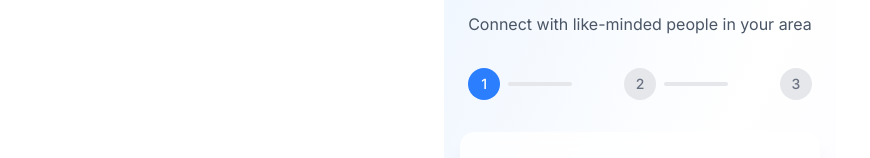
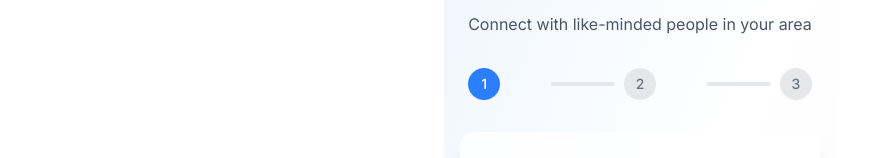
Before and after one commit to rustlers42/hackbay2025, a Next.js app in the folder frontend/: page /registration in a window 1280 px wide. Shown: the part 213-371 px from the top of the page, without its empty margins (0-870 px from the left). Built offline with nearby package versions, Linux system fonts and the light colour scheme; no server answers.

Commit message:
fixd small formatting error in registration

```diff
--- a/frontend/app/registration/components/RegistrationWizard.tsx
+++ b/frontend/app/registration/components/RegistrationWizard.tsx
@@ -74,7 +74,7 @@ export const RegistrationWizard: React.FC = () => {
 
         {/* Progress Bar */}
         <div className="w-full mb-4 sm:mb-8 px-2">
-          <div className="flex justify-between items-center mb-2">
+          <div className="flex justify-between content-center items-center mb-2">
             {steps.map((step, index) => (
               <div key={step} className="flex items-center">
                 <div
@@ -86,7 +86,7 @@ export const RegistrationWizard: React.FC = () => {
                 </div>
                 {index < steps.length - 1 && (
                   <div
-                    className={`w-8 sm:w-16 h-1 mx-1 sm:mx-2 rounded-full transition-all ${
+                    className={`w-10 sm:w-16 h-1 mx-1 sm:mx-2 rounded-full transition-all transform translate-x-2/3 ${
                       index < currentStepIndex ? "bg-blue-500" : "bg-gray-200"
                     }`}
                   />
--- a/frontend/app/registration/steps/PersonalStep.tsx
+++ b/frontend/app/registration/steps/PersonalStep.tsx
@@ -93,7 +93,7 @@ export const PersonalStep: React.FC = () => {
           type="date"
           {...register("birthday")}
           autoComplete="bday"
-          className={`px-4 py-3 border border-gray-200 rounded-lg focus:ring-2 focus:ring-blue-500 focus:border-transparent transition-all ${
+          className={`px-4 py-3 border flex justify-between items-stretch border-gray-200 rounded-lg focus:ring-2 focus:ring-blue-500 focus:border-transparent transition-all ${
             formErrors.birthday || errors.birthday ? "border-red-500 focus:ring-red-500" : ""
           }`}
         />
--- a/frontend/app/registration/steps/WhoStep.tsx
+++ b/frontend/app/registration/steps/WhoStep.tsx
@@ -85,7 +85,6 @@ export const WhoStep: React.FC = () => {
   const defaultIntensity = 40;
 
   const {
-    getValues,
     watch,
     register,
     setValue,
@@ -107,7 +106,7 @@ export const WhoStep: React.FC = () => {
     updateStepData({
       intensity: minutesPerWeek || 0,
     });
-  }, [watchedIntensity, updateStepData]);
+  }, [watchedIntensity, minutesPerWeek, updateStepData]);
 
   // Handle slider change
   const handleSliderChange = (event: React.ChangeEvent<HTMLInputElement>) => {
```
